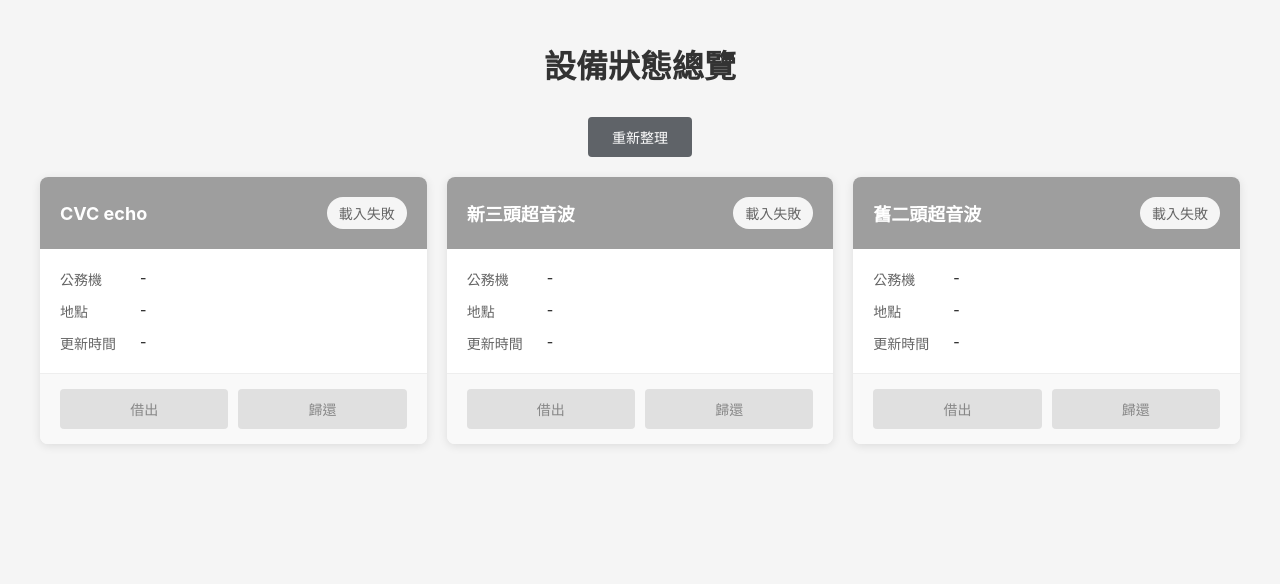
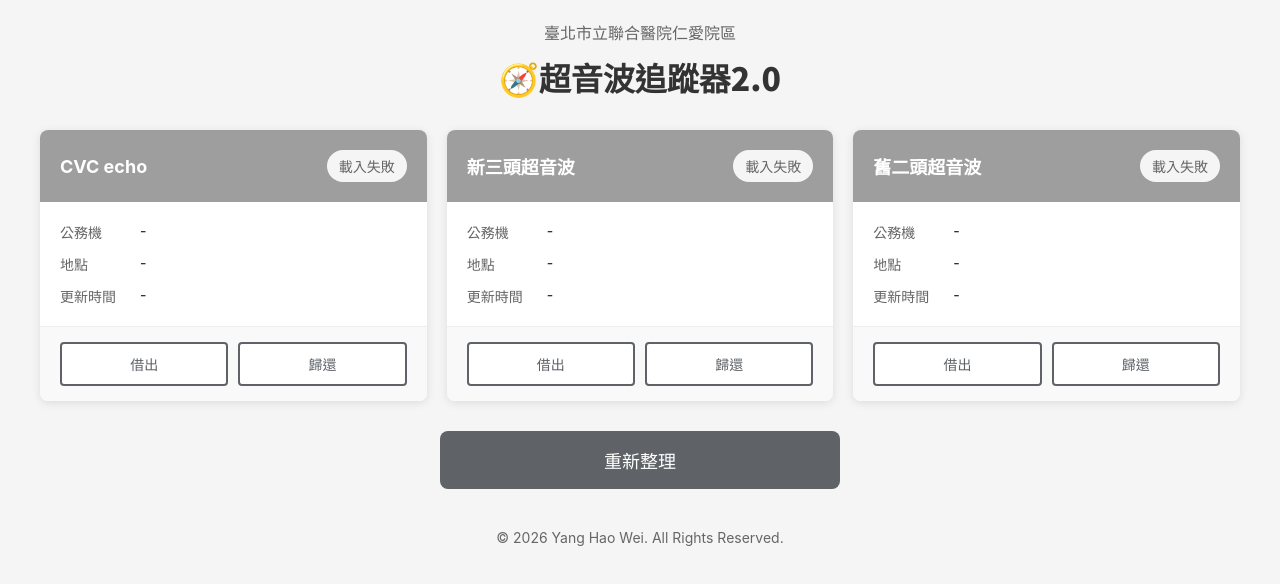
Before and after one commit to DannyTheDoctor/echo_tracer, a plain HTML site: page index.html in a window 1280 px wide. Drawn offline with Linux system fonts and the light colour scheme; no server answers.

```diff
--- a/index.html
+++ b/index.html
@@ -4,6 +4,9 @@
     <meta charset="UTF-8">
     <meta name="viewport" content="width=device-width, initial-scale=1.0">
     <title>設備狀態總覽</title>
+    <link rel="preconnect" href="https://fonts.googleapis.com">
+    <link rel="preconnect" href="https://fonts.gstatic.com" crossorigin>
+    <link href="https://fonts.googleapis.com/css2?family=Noto+Sans+TC:wght@900&family=Noto+Serif+TC:wght@500&display=swap" rel="stylesheet">
     <style>
         * {
             box-sizing: border-box;
@@ -21,10 +24,25 @@
             margin: 0 auto;
         }
 
-        h1 {
-            color: #333;
+        .title-container {
             text-align: center;
             margin-bottom: 30px;
+        }
+
+        .title-line1 {
+            color: #666;
+            font-size: 16px;
+            margin: 0;
+            font-family: 'Noto Serif TC', serif;
+            font-weight: 500;
+        }
+
+        .title-line2 {
+            color: #333;
+            font-size: 32px;
+            margin: 10px 0 0 0;
+            font-family: 'Noto Sans TC', sans-serif;
+            font-weight: 900;
         }
 
         .devices-grid {
@@ -50,8 +68,8 @@
             transition: background-color 0.3s;
         }
 
-        .device-header.status-available { background-color: #34a853; }
-        .device-header.status-borrowed { background-color: #d93025; }
+        .device-header.status-available { background-color: #449944; }
+        .device-header.status-borrowed { background-color: #8b3635; }
         .device-header.status-unknown { background-color: #9e9e9e; }
 
         .device-header h2 {
@@ -117,71 +135,54 @@
         .btn {
             flex: 1;
             padding: 10px 16px;
-            border: none;
+            border: 2px solid #5f6368;
             border-radius: 4px;
             font-size: 14px;
             cursor: pointer;
             transition: all 0.3s;
+            background-color: white;
+            color: #5f6368;
         }
 
-        .btn-borrow {
-            background-color: #e0e0e0;
-            color: #888;
-        }
-
-        .btn-borrow:hover {
-            background-color: #d0d0d0;
-        }
-
-        .btn-borrow.active {
-            background-color: #4285f4;
-            color: white;
-        }
-
-        .btn-borrow.active:hover {
-            background-color: #3367d6;
-        }
-
-        .btn-return {
-            background-color: #e0e0e0;
-            color: #888;
-        }
-
-        .btn-return:hover {
-            background-color: #d0d0d0;
-        }
-
-        .btn-return.active {
-            background-color: #34a853;
-            color: white;
-        }
-
-        .btn-return.active:hover {
-            background-color: #2d9249;
+        .btn:hover {
+            background-color: #f8f9fa;
         }
 
         .btn:disabled {
-            background-color: #ccc;
+            border-color: #ccc;
+            color: #ccc;
             cursor: not-allowed;
+            background-color: white;
         }
 
         .refresh-section {
             text-align: center;
-            margin-bottom: 20px;
+            margin-top: 30px;
         }
 
         .btn-refresh {
-            padding: 10px 24px;
+            padding: 16px 48px;
             background-color: #5f6368;
             color: white;
             border: none;
-            border-radius: 4px;
-            font-size: 14px;
+            border-radius: 8px;
+            font-size: 18px;
+            font-weight: 500;
             cursor: pointer;
+            width: 400px;
+            max-width: 100%;
         }
 
         .btn-refresh:hover {
             background-color: #4a4d51;
+        }
+
+        .copyright {
+            text-align: center;
+            margin-top: 20px;
+            padding: 20px;
+            color: #666;
+            font-size: 14px;
         }
 
         .loading {
@@ -346,10 +347,9 @@
 </head>
 <body>
     <div class="container">
-        <h1>設備狀態總覽</h1>
-
-        <div class="refresh-section">
-            <button class="btn-refresh" onclick="loadAllDevices()">重新整理</button>
+        <div class="title-container">
+            <p class="title-line1">臺北市立聯合醫院仁愛院區</p>
+            <h1 class="title-line2">🧭超音波追蹤器2.0</h1>
         </div>
 
         <div class="devices-grid">
@@ -433,6 +433,14 @@
         </div>
 
         <div id="globalMessage" class="message"></div>
+
+        <div class="refresh-section">
+            <button class="btn-refresh" onclick="loadAllDevices()">重新整理</button>
+        </div>
+
+        <div class="copyright">
+            © 2026 Yang Hao Wei. All Rights Reserved.
+        </div>
     </div>
 
     <!-- 借出 Modal -->
@@ -508,6 +516,7 @@
         const SCRIPT_URL = 'https://script.google.com/macros/s/AKfycbyO8RH5s8lsvvyhjALXc29yO5j35FCQnWw5vnuf6FZr0Fx7YudsIwrzcXPeUP3tgp0tMw/exec';
 
         // 設備配置
+        // 注意：設備名稱必須與 Google Sheet 中的「設備ID」欄位完全一致（包括空格和大小寫）
         const DEVICES = {
             'CVC echo': {
                 elementId: 'cvc-echo',
@@ -605,8 +614,10 @@
             headerEl.className = 'device-header status-unknown';
 
             try {
+                console.log('Loading device status for:', deviceId);
                 const response = await fetch(`${SCRIPT_URL}?action=getLatest&deviceId=${encodeURIComponent(deviceId)}`);
                 const data = await response.json();
+                console.log('Response data for', deviceId, ':', data);
 
                 if (data.status === 'success' && data.data) {
                     const record = data.data;
@@ -631,6 +642,7 @@
                         updateButtonState(elementId, false);
                     }
                 } else {
+                    console.log('No data found for', deviceId);
                     userEl.textContent = '-';
                     locationEl.textContent = '-';
                     timeEl.textContent = '-';
@@ -640,7 +652,7 @@
                     updateButtonState(elementId, false);
                 }
             } catch (error) {
-                console.error('Error loading device status:', error);
+                console.error('Error loading device status for', deviceId, ':', error);
                 statusBadge.textContent = '載入失敗';
                 statusBadge.className = 'status-badge unknown';
                 headerEl.className = 'device-header status-unknown';
```
Also changed, not shown: scan-form.html (+1 -0 lines), 1 other file.
